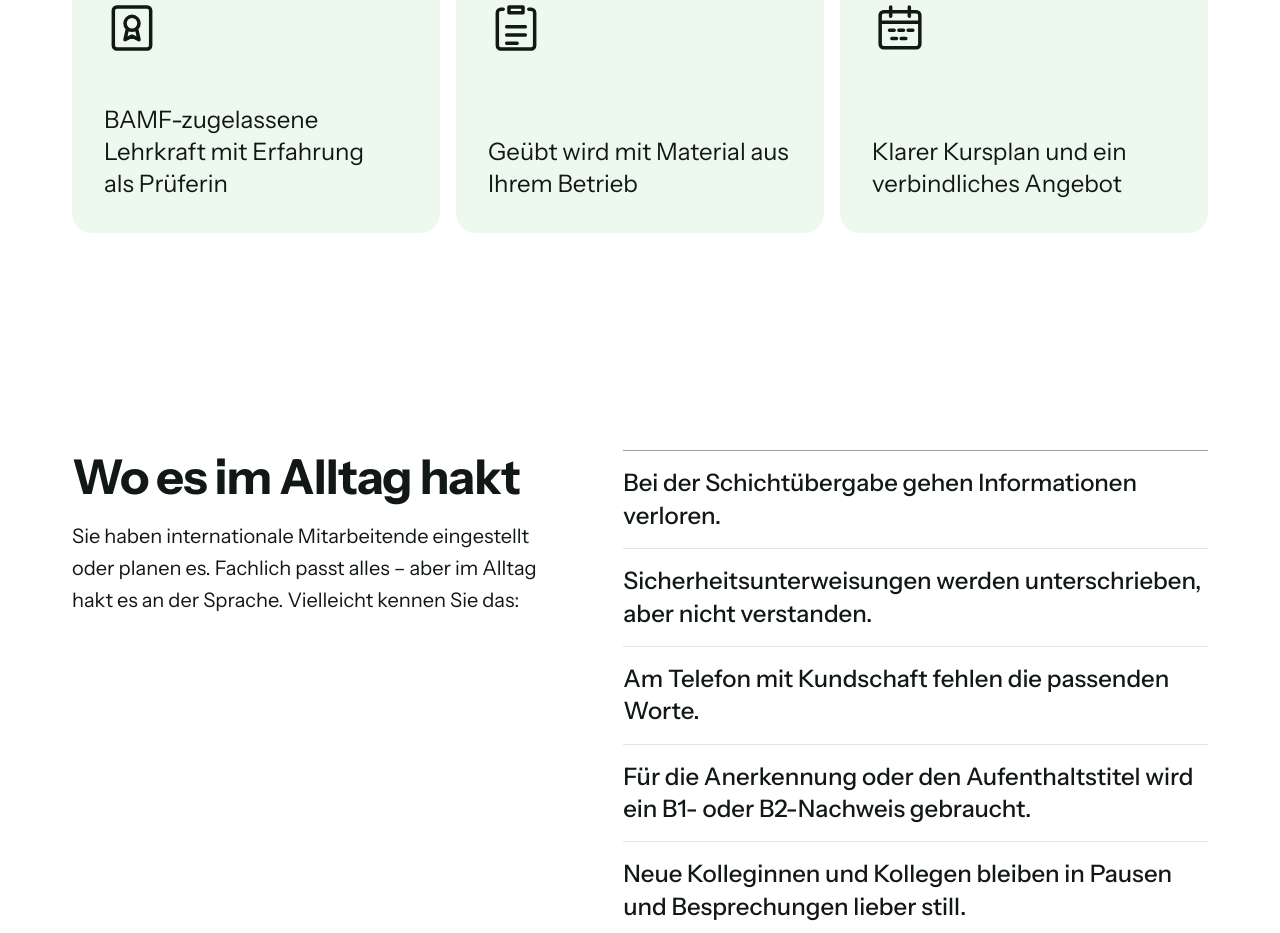
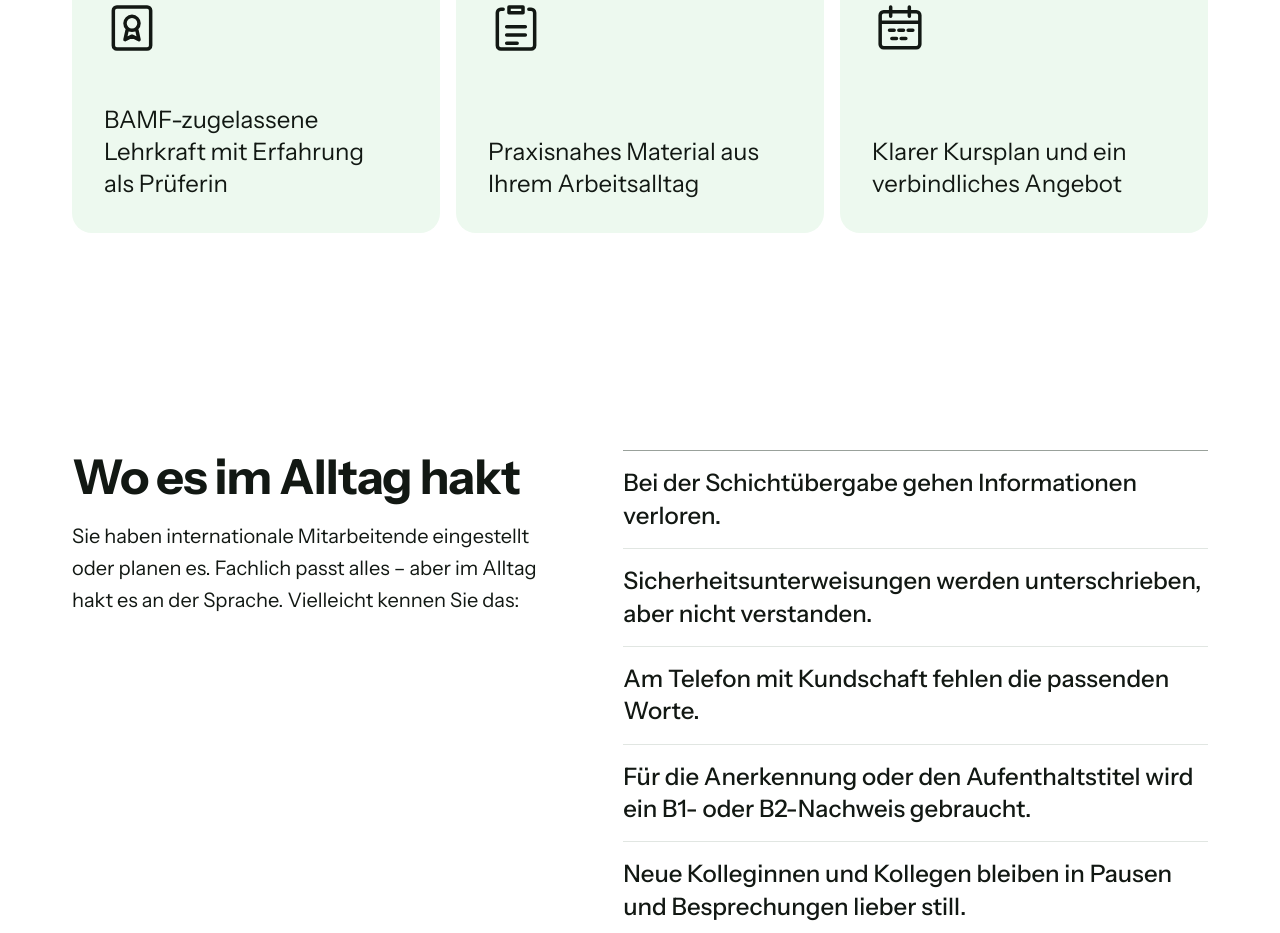
Before and after one commit to PaulineStach/paulinestachde, a Nuxt app: page / in a window 1280 px wide. Shown: the part 1040-1973 px from the top of the page. Built offline with nearby package versions, Linux system fonts and the light colour scheme.

Commit message:
feat(home): reword the material promise card
"Geübt wird mit Material aus Ihrem Betrieb" becomes "Praxisnahes
Material aus Ihrem Arbeitsalltag".

Co-Authored-By: Claude Opus 5.5 <noreply@anthropic.com>

```diff
--- a/app/pages/index.vue
+++ b/app/pages/index.vue
@@ -14,7 +14,7 @@ const promises = [
     icon: 'M5.5 3h13A1.5 1.5 0 0 1 20 4.5v15a1.5 1.5 0 0 1-1.5 1.5h-13A1.5 1.5 0 0 1 4 19.5v-15A1.5 1.5 0 0 1 5.5 3ZM12 7a3 3 0 1 0 0 6 3 3 0 0 0 0-6Zm-2 5.5L9 17l3-1.5 3 1.5-1-4.5',
   },
   {
-    text: 'Geübt wird mit Material aus Ihrem Betrieb',
+    text: 'Praxisnahes Material aus Ihrem Arbeitsalltag',
     icon: 'M6.5 4H5.5A1.5 1.5 0 0 0 4 5.5v14A1.5 1.5 0 0 0 5.5 21h13a1.5 1.5 0 0 0 1.5-1.5v-14A1.5 1.5 0 0 0 18.5 4h-1M9 3h6v2.5H9V3Zm-1 8.5h8M8 15h8M8 18.5h4.5',
   },
   {
```
